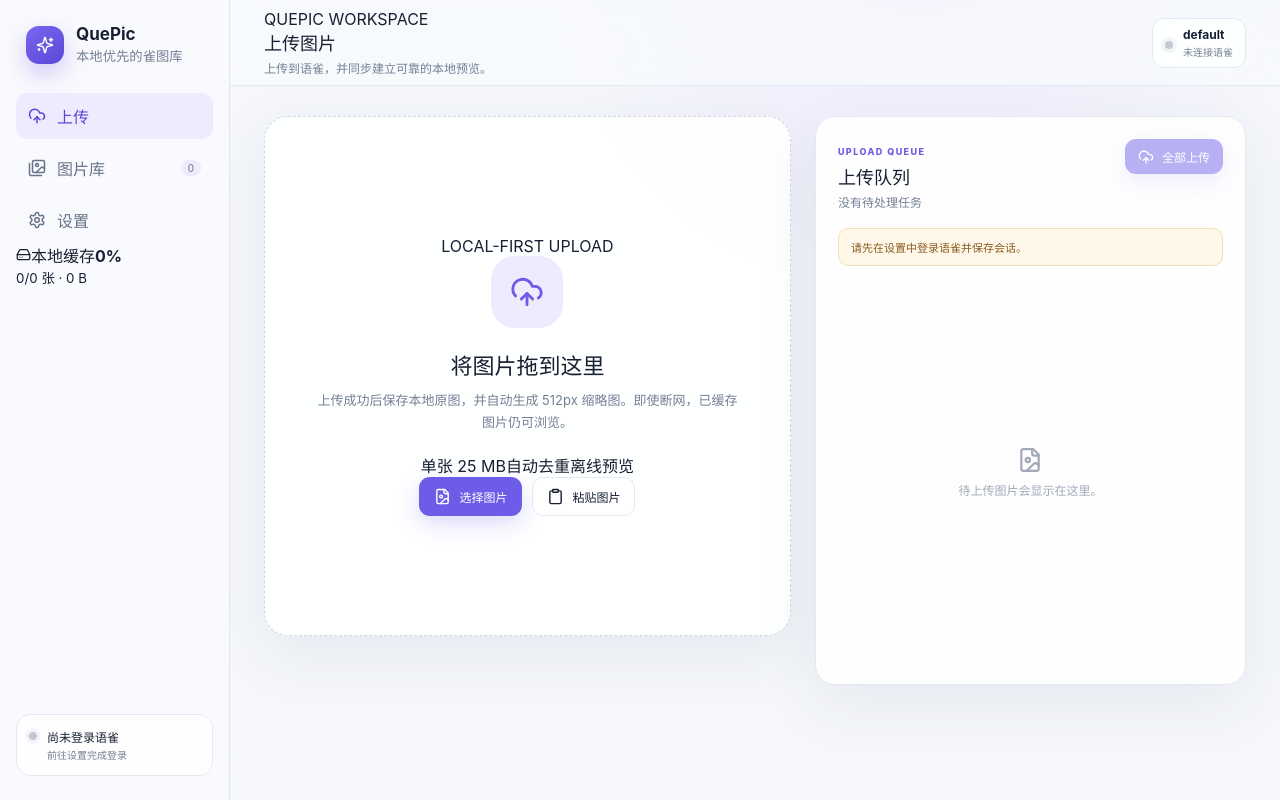
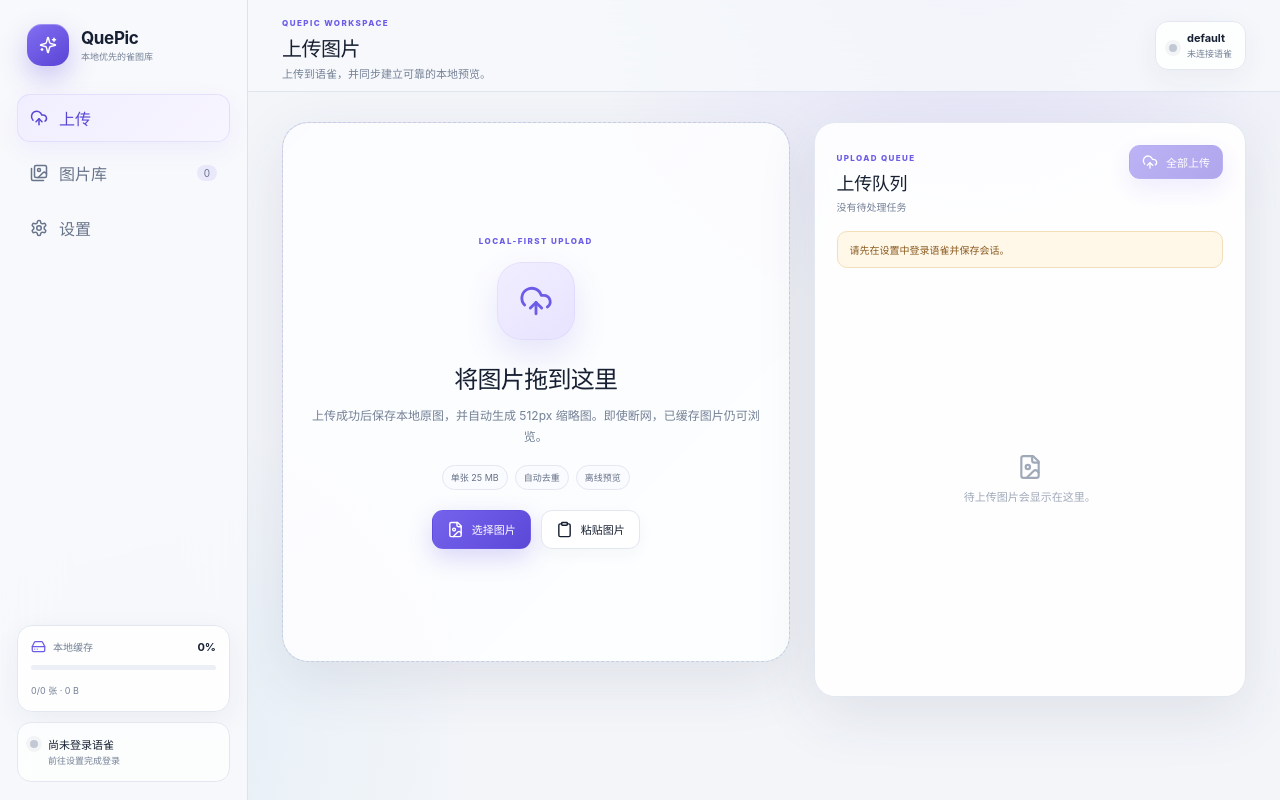
Before and after one commit to weepwood/QuePic, a React (Vite) app: page / in a window 1280 px wide. Built offline with nearby package versions, Linux system fonts and the light colour scheme.

Commit message:
重构桌面端界面视觉层级

```diff
--- a/src/styles.css
+++ b/src/styles.css
@@ -1,11 +1,14 @@
 :root {
   font-family: Inter, ui-sans-serif, system-ui, -apple-system, BlinkMacSystemFont, "Segoe UI", sans-serif;
   color: #172033;
-  background: #f5f7fb;
+  background: #f3f5f9;
   font-synthesis: none;
   text-rendering: optimizeLegibility;
-  --surface: rgba(255, 255, 255, 0.9);
-  --border: #e4e9f1;
+  --surface: rgba(255, 255, 255, .9);
+  --surface-solid: #fff;
+  --surface-subtle: #f8f9fc;
+  --border: #e2e7f0;
+  --border-strong: #d4dae6;
   --text: #172033;
   --muted: #748096;
   --primary: #6c5ce7;
@@ -13,77 +16,171 @@
   --primary-soft: #eeebff;
   --success: #1f9d6a;
   --danger: #d85151;
-  --shadow: 0 18px 60px rgba(52, 65, 98, 0.08);
+  --warning: #ad6a1f;
+  --shadow-sm: 0 8px 28px rgba(48, 57, 85, .06);
+  --shadow: 0 18px 60px rgba(45, 55, 88, .1);
+  --shadow-lg: 0 28px 80px rgba(35, 42, 68, .18);
 }
 
 * { box-sizing: border-box; }
-body { margin: 0; min-width: 1024px; min-height: 100vh; background: radial-gradient(circle at 72% -10%, #ece8ff 0, transparent 30%), #f5f7fb; }
+html { background: #f3f5f9; }
+body {
+  margin: 0;
+  min-width: 1024px;
+  min-height: 100vh;
+  background:
+    radial-gradient(circle at 76% -8%, rgba(132, 115, 238, .18), transparent 31%),
+    radial-gradient(circle at 12% 92%, rgba(98, 186, 225, .1), transparent 24%),
+    #f3f5f9;
+}
 button, input, textarea { font: inherit; }
 button { color: inherit; }
+button:focus-visible, input:focus-visible, textarea:focus-visible, summary:focus-visible {
+  outline: 3px solid rgba(108, 92, 231, .2);
+  outline-offset: 2px;
+}
 
-.app-shell { display: grid; grid-template-columns: 230px minmax(0, 1fr); min-height: 100vh; }
-.sidebar { position: sticky; top: 0; height: 100vh; padding: 24px 16px; display: flex; flex-direction: column; border-right: 1px solid rgba(222, 228, 239, .9); background: rgba(250, 251, 254, .82); backdrop-filter: blur(24px); }
+.app-shell { display: grid; grid-template-columns: 248px minmax(0, 1fr); min-height: 100vh; }
+.sidebar {
+  position: sticky;
+  top: 0;
+  height: 100vh;
+  padding: 24px 17px 18px;
+  display: flex;
+  flex-direction: column;
+  border-right: 1px solid rgba(218, 224, 236, .88);
+  background: rgba(248, 250, 253, .86);
+  backdrop-filter: blur(28px);
+  z-index: 20;
+}
 .brand { display: flex; align-items: center; gap: 12px; padding: 0 10px 28px; }
-.brand-mark { width: 38px; height: 38px; display: grid; place-items: center; color: white; border-radius: 13px; background: linear-gradient(145deg, #7867ef, #5b47d7); box-shadow: 0 10px 24px rgba(93, 72, 216, .28); }
+.brand-mark {
+  width: 42px;
+  height: 42px;
+  display: grid;
+  place-items: center;
+  color: white;
+  border-radius: 15px;
+  background: linear-gradient(145deg, #826ff2, #5944d5);
+  box-shadow: 0 12px 28px rgba(93, 72, 216, .3), inset 0 1px rgba(255, 255, 255, .28);
+}
 .brand strong, .brand small { display: block; }
-.brand strong { font-size: 17px; }
-.brand small { color: var(--muted); margin-top: 2px; }
-.sidebar nav { display: grid; gap: 6px; }
-.nav-item { width: 100%; border: 0; background: transparent; display: flex; align-items: center; gap: 11px; padding: 11px 12px; border-radius: 12px; color: #68748a; cursor: pointer; transition: .18s ease; }
-.nav-item:hover { background: #eff1f6; color: var(--text); }
-.nav-item.active { color: var(--primary-dark); background: var(--primary-soft); font-weight: 650; }
+.brand strong { font-size: 17px; letter-spacing: -.02em; }
+.brand small { color: var(--muted); margin-top: 2px; font-size: 9px; }
+.sidebar nav { display: grid; gap: 7px; }
+.nav-item {
+  width: 100%;
+  border: 1px solid transparent;
+  background: transparent;
+  display: flex;
+  align-items: center;
+  gap: 11px;
+  padding: 11px 12px;
+  border-radius: 13px;
+  color: #68748a;
+  cursor: pointer;
+  transition: .18s ease;
+}
+.nav-item:hover { border-color: #e6e9f2; background: rgba(255, 255, 255, .76); color: var(--text); transform: translateX(2px); }
+.nav-item.active { color: var(--primary-dark); border-color: rgba(108, 92, 231, .12); background: linear-gradient(135deg, #f1eeff, #f7f5ff); font-weight: 700; box-shadow: 0 8px 24px rgba(108, 92, 231, .08); }
 .nav-item em { margin-left: auto; padding: 2px 7px; border-radius: 999px; background: rgba(108, 92, 231, .1); font-size: 10px; font-style: normal; }
-.credential-summary { margin-top: auto; display: flex; gap: 10px; align-items: flex-start; padding: 13px 12px; border: 1px solid var(--border); border-radius: 14px; background: rgba(255, 255, 255, .78); }
+.sidebar-cache-card {
+  margin-top: auto;
+  padding: 13px;
+  border: 1px solid var(--border);
+  border-radius: 15px;
+  background: rgba(255, 255, 255, .82);
+  box-shadow: var(--shadow-sm);
+}
+.sidebar-cache-heading { display: flex; align-items: center; gap: 7px; color: var(--muted); font-size: 10px; }
+.sidebar-cache-heading svg { color: var(--primary); }
+.sidebar-cache-heading strong { margin-left: auto; color: var(--text); font-size: 11px; }
+.cache-progress { height: 5px; margin: 11px 0 8px; overflow: hidden; border-radius: 999px; background: #eceff5; }
+.cache-progress span { display: block; height: 100%; min-width: 0; border-radius: inherit; background: linear-gradient(90deg, #7867ef, #9b8bf6); transition: width .35s ease; }
+.sidebar-cache-card small { color: var(--muted); font-size: 9px; }
+.credential-summary { margin-top: 10px; display: flex; gap: 10px; align-items: flex-start; padding: 13px 12px; border: 1px solid var(--border); border-radius: 14px; background: rgba(255, 255, 255, .7); }
 .credential-summary strong, .credential-summary small { display: block; }
-.credential-summary strong { font-size: 12px; }
-.credential-summary small { margin-top: 3px; color: var(--muted); font-size: 10px; line-height: 1.4; }
+.credential-summary strong { font-size: 11px; }
+.credential-summary small { margin-top: 3px; color: var(--muted); font-size: 9px; line-height: 1.4; }
 .dot { width: 8px; height: 8px; flex: 0 0 auto; margin-top: 4px; border-radius: 50%; background: #c3c9d4; box-shadow: 0 0 0 4px rgba(195, 201, 212, .18); }
 .dot.ready { background: var(--success); box-shadow: 0 0 0 4px rgba(31, 157, 106, .13); }
 
 main { min-width: 0; }
-.topbar { height: 86px; display: flex; align-items: center; justify-content: space-between; padding: 0 34px; border-bottom: 1px solid rgba(225, 230, 239, .9); background: rgba(248, 250, 253, .76); backdrop-filter: blur(20px); }
-.topbar h1 { margin: 0 0 4px; font-size: 18px; }
-.topbar p { margin: 0; color: var(--muted); font-size: 12px; }
-.account-pill { display: flex; align-items: center; gap: 10px; padding: 8px 12px; border: 1px solid var(--border); border-radius: 12px; background: rgba(255, 255, 255, .78); }
+.topbar {
+  position: sticky;
+  top: 0;
+  height: 92px;
+  display: flex;
+  align-items: center;
+  justify-content: space-between;
+  padding: 0 34px;
+  border-bottom: 1px solid rgba(220, 226, 238, .82);
+  background: rgba(247, 249, 252, .8);
+  backdrop-filter: blur(24px);
+  z-index: 15;
+}
+.page-title > span { color: var(--primary); font-size: 8px; letter-spacing: .18em; font-weight: 800; }
+.topbar h1 { margin: 3px 0 3px; font-size: 20px; letter-spacing: -.025em; }
+.topbar p { margin: 0; color: var(--muted); font-size: 11px; }
+.account-pill { display: flex; align-items: center; gap: 10px; padding: 9px 13px; border: 1px solid var(--border); border-radius: 13px; background: rgba(255, 255, 255, .82); box-shadow: var(--shadow-sm); }
 .account-pill strong, .account-pill small { display: block; }
-.account-pill strong { font-size: 12px; }
-.account-pill small { margin-top: 2px; color: var(--muted); font-size: 10px; }
-.content { padding: 30px 34px 40px; }
+.account-pill strong { font-size: 11px; }
+.account-pill small { margin-top: 2px; color: var(--muted); font-size: 9px; }
+.content { padding: 30px 34px 44px; }
 
-.upload-layout { display: grid; grid-template-columns: minmax(0, 1.1fr) minmax(380px, .9fr); gap: 24px; align-items: start; }
-.drop-zone { min-height: 520px; display: flex; flex-direction: column; align-items: center; justify-content: center; text-align: center; border: 1.5px dashed #cfd5e4; border-radius: 24px; background: var(--surface); box-shadow: var(--shadow); transition: .2s ease; }
-.drop-zone:hover { border-color: #a99cf5; background: #faf9ff; }
-.drop-icon { width: 72px; height: 72px; display: grid; place-items: center; margin-bottom: 20px; border-radius: 24px; color: var(--primary); background: var(--primary-soft); }
-.drop-zone h2 { margin: 0 0 10px; font-size: 22px; }
-.drop-zone p { max-width: 420px; margin: 0 0 20px; color: var(--muted); font-size: 13px; line-height: 1.65; }
+.upload-layout { display: grid; grid-template-columns: minmax(0, 1.08fr) minmax(390px, .92fr); gap: 24px; align-items: start; }
+.drop-zone {
+  min-height: 540px;
+  display: flex;
+  flex-direction: column;
+  align-items: center;
+  justify-content: center;
+  text-align: center;
+  border: 1.5px dashed #c8cedd;
+  border-radius: 26px;
+  background:
+    linear-gradient(rgba(255, 255, 255, .9), rgba(255, 255, 255, .9)) padding-box,
+    linear-gradient(135deg, rgba(108, 92, 231, .18), rgba(75, 177, 221, .12)) border-box;
+  box-shadow: var(--shadow);
+  transition: .22s ease;
+}
+.drop-zone:hover { border-color: #9f91ef; transform: translateY(-2px); box-shadow: 0 24px 70px rgba(63, 70, 106, .13); }
+.drop-eyebrow { margin-bottom: 16px; color: var(--primary); font-size: 8px; letter-spacing: .18em; font-weight: 850; }
+.drop-icon { width: 78px; height: 78px; display: grid; place-items: center; margin-bottom: 20px; border-radius: 25px; color: var(--primary); background: linear-gradient(145deg, #f1eeff, #e8e3ff); box-shadow: inset 0 0 0 1px rgba(108, 92, 231, .08), 0 14px 32px rgba(108, 92, 231, .15); }
+.drop-zone h2 { margin: 0 0 10px; font-size: 24px; letter-spacing: -.03em; }
+.drop-zone p { max-width: 470px; margin: 0 0 18px; color: var(--muted); font-size: 12px; line-height: 1.75; }
+.drop-hints { display: flex; gap: 7px; margin-bottom: 20px; }
+.drop-hints span { padding: 5px 8px; border: 1px solid #e4e7f1; border-radius: 999px; color: #657187; background: #fafbfe; font-size: 9px; }
 .actions { display: flex; gap: 10px; flex-wrap: wrap; }
-.button { border: 1px solid transparent; border-radius: 11px; padding: 10px 14px; display: inline-flex; align-items: center; justify-content: center; gap: 8px; font-size: 12px; font-weight: 650; cursor: pointer; transition: .16s ease; }
-.button:disabled { opacity: .48; cursor: not-allowed; }
-.button.primary { color: white; background: var(--primary); box-shadow: 0 8px 22px rgba(108, 92, 231, .22); }
-.button.primary:hover:not(:disabled) { background: var(--primary-dark); transform: translateY(-1px); }
-.button.secondary { border-color: var(--border); background: white; }
-.button.secondary:hover:not(:disabled) { border-color: #ccd3e1; background: #fafbfe; }
+.button { border: 1px solid transparent; border-radius: 11px; padding: 10px 14px; display: inline-flex; align-items: center; justify-content: center; gap: 8px; font-size: 11px; font-weight: 700; cursor: pointer; transition: .16s ease; }
+.button:disabled { opacity: .48; cursor: not-allowed; transform: none !important; }
+.button.primary { color: white; background: linear-gradient(135deg, #7563ec, #5c48d8); box-shadow: 0 9px 24px rgba(108, 92, 231, .24); }
+.button.primary:hover:not(:disabled) { transform: translateY(-1px); box-shadow: 0 12px 28px rgba(108, 92, 231, .3); }
+.button.secondary { border-color: var(--border); background: white; box-shadow: 0 5px 16px rgba(42, 51, 78, .04); }
+.button.secondary:hover:not(:disabled) { border-color: #cbd2e0; background: #fafbfe; transform: translateY(-1px); }
 .button.danger { color: var(--danger); border-color: #f0d7d7; background: #fff8f8; }
+.button.danger:hover:not(:disabled) { background: #fff1f1; transform: translateY(-1px); }
 .button.compact { padding: 8px 12px; }
-.panel, .guide { border: 1px solid var(--border); border-radius: 20px; background: var(--surface); box-shadow: var(--shadow); }
-.queue-panel { min-height: 520px; padding: 22px; }
+.panel, .guide { border: 1px solid rgba(225, 230, 240, .95); border-radius: 21px; background: var(--surface); box-shadow: var(--shadow); }
+.queue-panel { min-height: 540px; padding: 22px; }
 .panel-heading, .library-heading { display: flex; align-items: flex-start; justify-content: space-between; gap: 18px; }
-.panel-heading > div > span, .library-heading > div > span, .detail > div > span { color: var(--primary); font-size: 9px; letter-spacing: .16em; font-weight: 800; }
-.panel-heading h2, .library-heading h2 { margin: 4px 0; font-size: 18px; }
-.panel-heading p, .library-heading p { margin: 0; color: var(--muted); font-size: 12px; line-height: 1.6; }
-.warning { margin: 16px 0; padding: 10px 12px; color: #8a5a1f; border: 1px solid #f2dfb9; border-radius: 10px; background: #fff8e9; font-size: 11px; }
-.empty { min-height: 380px; display: grid; place-content: center; justify-items: center; color: #a0a9b8; text-align: center; }
-.empty p { margin: 8px 0 0; font-size: 12px; }
-.empty.large { min-height: 460px; }
-.empty.large h3 { margin: 14px 0 0; color: var(--text); font-size: 16px; }
-.queue-list { margin-top: 18px; display: grid; gap: 9px; max-height: 420px; overflow: auto; padding-right: 4px; }
-.queue-item { display: grid; grid-template-columns: 54px minmax(0, 1fr) auto; gap: 11px; align-items: center; padding: 9px; border: 1px solid var(--border); border-radius: 13px; background: rgba(255, 255, 255, .88); }
-.queue-item > img { width: 54px; height: 54px; object-fit: cover; border-radius: 9px; background: #eef1f6; }
+.panel-heading > div > span, .library-heading > div > span, .detail-body > span { color: var(--primary); font-size: 8px; letter-spacing: .17em; font-weight: 850; }
+.panel-heading h2, .library-heading h2 { margin: 4px 0; font-size: 18px; letter-spacing: -.02em; }
+.panel-heading p, .library-heading p { margin: 0; color: var(--muted); font-size: 10px; line-height: 1.6; }
+.warning { margin: 16px 0; padding: 10px 12px; color: #8a5a1f; border: 1px solid #f2dfb9; border-radius: 10px; background: #fff8e9; font-size: 10px; }
+.empty { min-height: 390px; display: grid; place-content: center; justify-items: center; color: #a0a9b8; text-align: center; }
+.empty p { margin: 8px 0 0; font-size: 11px; }
+.empty.large { min-height: 420px; border: 1px dashed var(--border-strong); border-radius: 18px; background: rgba(255, 255, 255, .48); }
+.empty.large h3 { margin: 14px 0 0; color: var(--text); font-size: 15px; }
+.queue-list { margin-top: 18px; display: grid; gap: 9px; max-height: 430px; overflow: auto; padding-right: 4px; }
+.queue-item { display: grid; grid-template-columns: 56px minmax(0, 1fr) auto; gap: 11px; align-items: center; padding: 9px; border: 1px solid var(--border); border-radius: 14px; background: rgba(255, 255, 255, .9); transition: .16s ease; }
+.queue-item:hover { border-color: #d4d9e6; background: #fff; box-shadow: 0 8px 22px rgba(43, 52, 78, .06); }
+.queue-item > img { width: 56px; height: 56px; object-fit: cover; border-radius: 10px; background: #eef1f6; }
 .queue-item > div:nth-child(2) { min-width: 0; }
 .queue-item strong, .queue-item small, .queue-item b { display: flex; align-items: center; gap: 4px; }
-.queue-item strong { font-size: 11px; white-space: nowrap; overflow: hidden; text-overflow: ellipsis; }
-.queue-item small { margin-top: 5px; color: var(--muted); font-size: 9px; }
-.queue-item b { margin-top: 5px; font-size: 9px; font-weight: 600; }
+.queue-item strong { font-size: 10px; white-space: nowrap; overflow: hidden; text-overflow: ellipsis; }
+.queue-item small { margin-top: 5px; color: var(--muted); font-size: 8px; }
+.queue-item b { margin-top: 5px; font-size: 8px; font-weight: 650; }
 .error-text { color: var(--danger); }
 .success-text { color: var(--success); }
 .item-actions { display: flex; align-items: center; gap: 4px; }
@@ -94,51 +191,66 @@ main { min-width: 0; }
 
 .library-layout { min-width: 0; }
 .library-main { min-width: 0; }
-.library-heading { align-items: center; margin-bottom: 22px; }
-.search { width: min(360px, 40%); display: flex; align-items: center; gap: 8px; padding: 10px 12px; border: 1px solid var(--border); border-radius: 12px; color: var(--muted); background: white; }
-.search input { min-width: 0; flex: 1; border: 0; outline: 0; color: var(--text); background: transparent; font-size: 12px; }
-.asset-grid { display: grid; grid-template-columns: repeat(auto-fill, minmax(190px, 1fr)); gap: 16px; padding-right: 360px; }
-.asset-card { padding: 0 0 12px; overflow: hidden; text-align: left; border: 1px solid var(--border); border-radius: 16px; background: white; cursor: pointer; box-shadow: 0 10px 34px rgba(56, 67, 96, .05); transition: .18s ease; }
-.asset-card:hover { transform: translateY(-3px); box-shadow: 0 18px 45px rgba(56, 67, 96, .1); }
-.asset-card > div { aspect-ratio: 4 / 3; margin-bottom: 11px; display: grid; place-items: center; overflow: hidden; background: #eef1f6; }
-.asset-card img { width: 100%; height: 100%; object-fit: cover; }
-.asset-card strong, .asset-card small { display: block; padding: 0 12px; }
-.asset-card strong { font-size: 11px; white-space: nowrap; overflow: hidden; text-overflow: ellipsis; }
-.asset-card small { margin-top: 5px; color: var(--muted); font-size: 9px; }
-.detail { position: fixed; top: 86px; right: 0; bottom: 0; width: 340px; overflow: auto; border-left: 1px solid var(--border); background: rgba(255, 255, 255, .96); backdrop-filter: blur(22px); z-index: 10; }
-.detail > img { width: 100%; height: 260px; object-fit: contain; background: #edf0f5; }
-.detail > div { padding: 22px; }
-.detail h3 { margin: 6px 0 18px; font-size: 15px; word-break: break-all; }
-.detail dl { margin: 0 0 18px; }
-.detail dl div { display: flex; justify-content: space-between; gap: 14px; padding: 9px 0; border-bottom: 1px solid #eff1f5; font-size: 10px; }
+.library-heading { align-items: center; margin-bottom: 16px; }
+.search { width: min(390px, 42%); display: flex; align-items: center; gap: 8px; padding: 10px 12px; border: 1px solid var(--border); border-radius: 13px; color: var(--muted); background: rgba(255, 255, 255, .9); box-shadow: var(--shadow-sm); }
+.search:focus-within { border-color: #a99cf5; box-shadow: 0 0 0 3px rgba(108, 92, 231, .1); }
+.search input { min-width: 0; flex: 1; border: 0; outline: 0; color: var(--text); background: transparent; font-size: 11px; }
+.library-overview { display: grid; grid-template-columns: repeat(3, minmax(0, 1fr)); gap: 12px; margin-bottom: 20px; }
+.library-overview > div { display: flex; align-items: center; gap: 11px; padding: 13px 15px; border: 1px solid var(--border); border-radius: 15px; background: rgba(255, 255, 255, .78); box-shadow: var(--shadow-sm); }
+.library-overview svg { color: var(--primary); }
+.library-overview span, .library-overview strong, .library-overview small { display: block; }
+.library-overview strong { font-size: 14px; }
+.library-overview small { margin-top: 2px; color: var(--muted); font-size: 8px; }
+.asset-grid { display: grid; grid-template-columns: repeat(auto-fill, minmax(205px, 1fr)); gap: 16px; }
+.asset-card { padding: 0; overflow: hidden; text-align: left; border: 1px solid var(--border); border-radius: 17px; background: white; cursor: pointer; box-shadow: var(--shadow-sm); transition: .2s ease; }
+.asset-card:hover { transform: translateY(-4px); border-color: #d2d7e4; box-shadow: 0 20px 48px rgba(50, 61, 94, .12); }
+.asset-card:active { transform: translateY(-1px); }
+.asset-card > .asset-preview { aspect-ratio: 4 / 3; }
+.asset-card-body { position: relative; padding: 12px 13px 13px; }
+.asset-card-body strong { display: block; padding-right: 58px; font-size: 10px; white-space: nowrap; overflow: hidden; text-overflow: ellipsis; }
+.asset-card-body small { display: block; margin-top: 6px; color: var(--muted); font-size: 8px; }
+.asset-cache-state { position: absolute; top: 11px; right: 11px; padding: 3px 6px; border-radius: 999px; color: #7b8494; background: #eff1f5; font-size: 7px; font-weight: 750; }
+.asset-cache-state.ready { color: var(--success); background: #e8f7f0; }
+.detail-backdrop { position: fixed; inset: 92px 0 0 248px; border: 0; background: rgba(21, 27, 44, .2); backdrop-filter: blur(2px); z-index: 29; cursor: default; }
+.detail { position: fixed; top: 92px; right: 0; bottom: 0; width: 380px; overflow: auto; border-left: 1px solid var(--border); background: rgba(255, 255, 255, .97); box-shadow: -20px 0 60px rgba(30, 37, 60, .16); backdrop-filter: blur(26px); z-index: 30; animation: drawer-in .2s ease-out; }
+@keyframes drawer-in { from { transform: translateX(20px); opacity: .4; } to { transform: translateX(0); opacity: 1; } }
+.detail-close { position: absolute; top: 14px; right: 14px; width: 34px; height: 34px; display: grid; place-items: center; border: 1px solid rgba(255, 255, 255, .65); border-radius: 11px; color: #fff; background: rgba(28, 35, 55, .58); backdrop-filter: blur(12px); cursor: pointer; z-index: 2; }
+.detail-close:hover { background: rgba(28, 35, 55, .76); }
+.detail-body { padding: 23px; }
+.detail h3 { margin: 6px 0 18px; font-size: 15px; line-height: 1.45; word-break: break-all; }
+.detail dl { margin: 0 0 18px; border-top: 1px solid #eef0f5; }
+.detail dl div { display: flex; justify-content: space-between; gap: 14px; padding: 10px 0; border-bottom: 1px solid #eef0f5; font-size: 9px; }
 .detail dt { color: var(--muted); }
 .detail dd { margin: 0; text-align: right; }
 .detail .button { width: 100%; margin-top: 8px; }
-.detail p { color: var(--muted); font-size: 9px; line-height: 1.6; }
+.detail p { color: var(--muted); font-size: 8px; line-height: 1.65; }
 
-.settings-layout { max-width: 930px; display: grid; grid-template-columns: minmax(0, 1.35fr) minmax(280px, .65fr); gap: 20px; }
+.settings-layout { max-width: 1020px; display: grid; grid-template-columns: minmax(0, 1.45fr) minmax(280px, .55fr); gap: 20px; }
 .settings-panel { padding: 24px; }
-.status { display: flex; align-items: center; gap: 6px; padding: 7px 10px; border-radius: 999px; color: #7b8494; background: #eef1f5; font-size: 10px; font-weight: 700; }
+.status { display: flex; align-items: center; gap: 6px; padding: 7px 10px; border-radius: 999px; color: #7b8494; background: #eef1f5; font-size: 9px; font-weight: 750; }
 .ready-status { color: var(--success); background: #e9f8f1; }
 .field { display: grid; gap: 7px; margin-top: 20px; }
-.field > span { font-size: 11px; font-weight: 700; }
-.field input, .field textarea { width: 100%; border: 1px solid var(--border); outline: 0; border-radius: 11px; padding: 11px 12px; color: var(--text); background: white; font-size: 11px; }
+.field > span { font-size: 10px; font-weight: 750; }
+.field input, .field textarea { width: 100%; border: 1px solid var(--border); outline: 0; border-radius: 12px; padding: 11px 12px; color: var(--text); background: white; font-size: 10px; transition: .16s ease; }
 .field textarea { resize: vertical; min-height: 150px; font-family: ui-monospace, SFMono-Regular, Menlo, monospace; line-height: 1.55; }
 .field input:focus, .field textarea:focus { border-color: #a99cf5; box-shadow: 0 0 0 3px rgba(108, 92, 231, .1); }
-.field small { color: var(--muted); font-size: 9px; line-height: 1.5; }
+.field small { color: var(--muted); font-size: 8px; line-height: 1.55; }
 .settings-panel .actions { margin-top: 20px; }
-.guide { padding: 22px; display: flex; gap: 13px; align-items: flex-start; }
+.guide { position: sticky; top: 112px; padding: 22px; display: flex; gap: 13px; align-items: flex-start; align-self: start; }
 .guide > svg { flex: 0 0 auto; padding: 10px; width: 44px; height: 44px; color: var(--primary); border-radius: 13px; background: var(--primary-soft); }
-.guide h3 { margin: 2px 0 12px; font-size: 14px; }
-.guide ol { margin: 0; padding-left: 18px; color: var(--muted); font-size: 10px; line-height: 1.8; }
+.guide h3 { margin: 2px 0 12px; font-size: 13px; }
+.guide ol { margin: 0; padding-left: 18px; color: var(--muted); font-size: 9px; line-height: 1.85; }
 .guide code { color: var(--primary-dark); background: var(--primary-soft); padding: 1px 4px; border-radius: 4px; }
 
-.toast { position: fixed; right: 24px; bottom: 24px; display: flex; align-items: center; gap: 9px; max-width: 420px; padding: 12px 15px; border: 1px solid var(--border); border-radius: 12px; background: white; box-shadow: 0 18px 50px rgba(43, 52, 74, .18); font-size: 11px; z-index: 100; }
+.toast { position: fixed; right: 24px; bottom: 24px; display: flex; align-items: center; gap: 9px; max-width: 420px; padding: 13px 16px; border: 1px solid var(--border); border-radius: 13px; background: rgba(255, 255, 255, .95); box-shadow: var(--shadow-lg); backdrop-filter: blur(18px); font-size: 10px; z-index: 100; animation: toast-in .2s ease-out; }
+@keyframes toast-in { from { transform: translateY(8px); opacity: 0; } to { transform: translateY(0); opacity: 1; } }
 .toast.success { color: var(--success); }
 .toast.error { color: var(--danger); }
 
 @media (max-width: 1180px) {
   .upload-layout { grid-template-columns: 1fr; }
-  .drop-zone { min-height: 350px; }
-  .queue-panel { min-height: 380px; }
+  .drop-zone { min-height: 390px; }
+  .queue-panel { min-height: 390px; }
+  .settings-layout { grid-template-columns: 1fr; }
+  .guide { position: static; order: -1; }
 }
```
